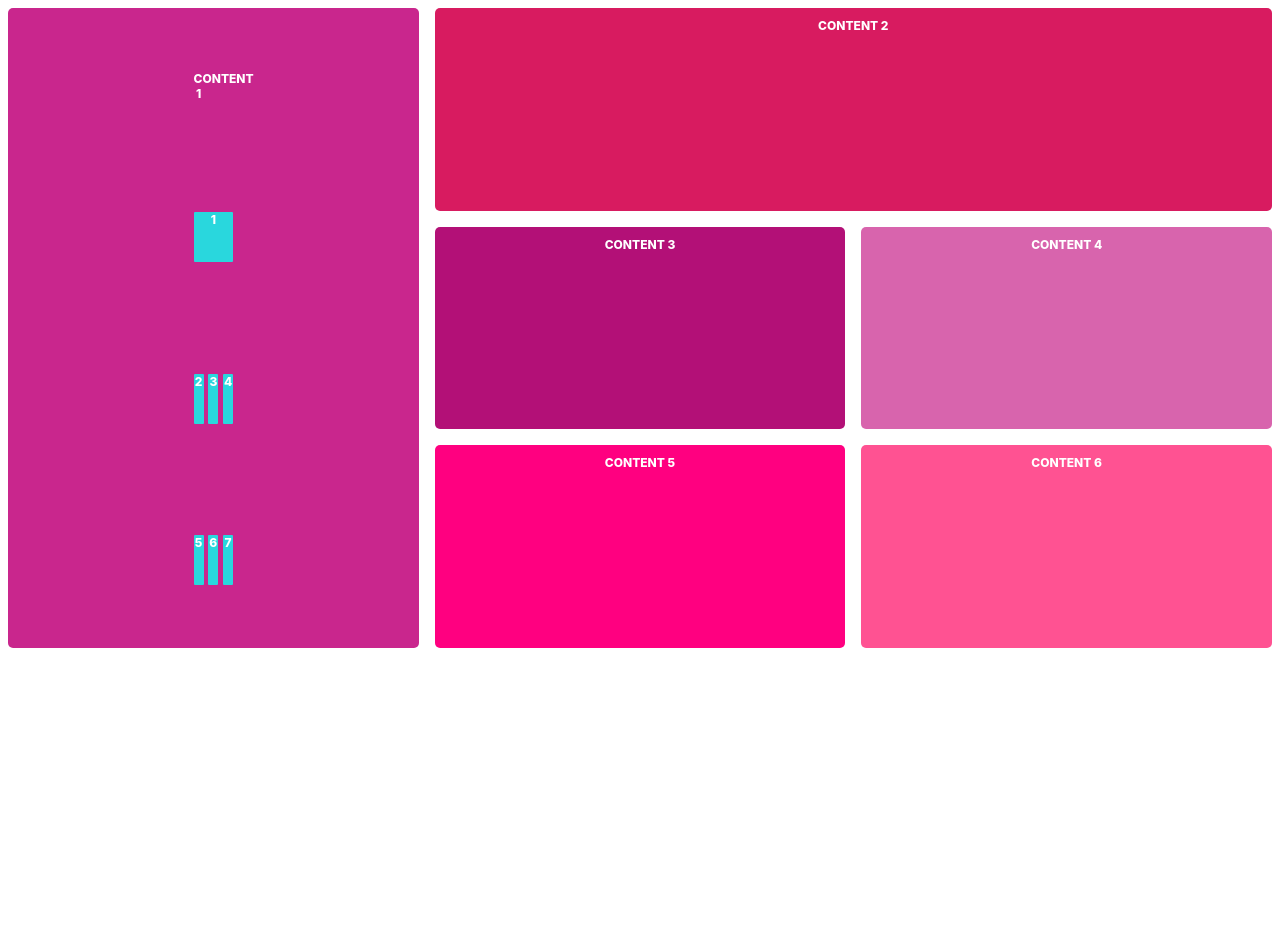
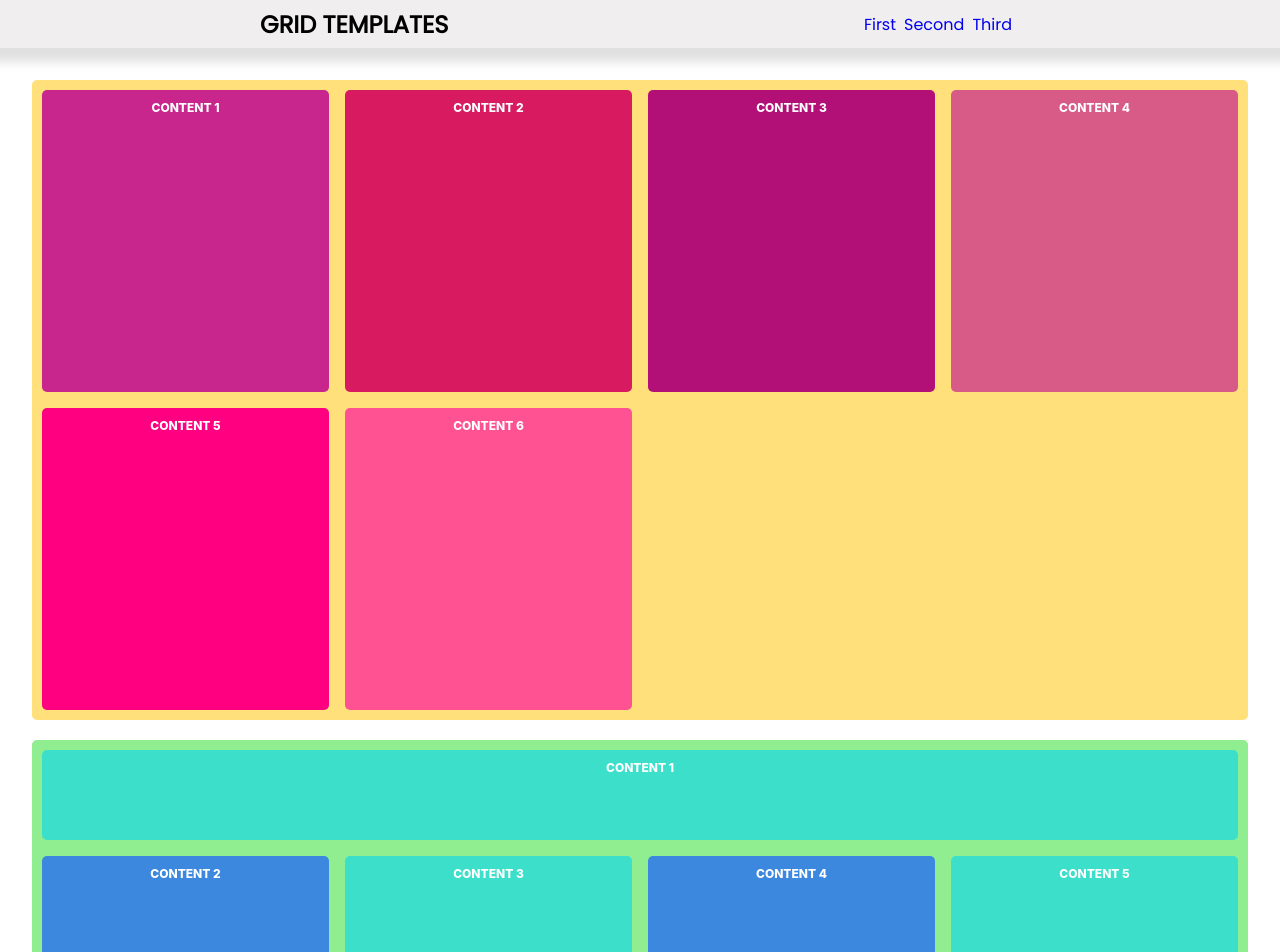
Before and after one commit to 10063987/grid, a plain HTML site: page index.html in a window 1280 px wide. Shown: the top 952 px of the page. Before the commit the page ends 800 px from the top, so only its background shows below. Drawn offline with Linux system fonts and the light colour scheme.

Commit message:
second template

```diff
--- a/index.html
+++ b/index.html
@@ -8,22 +8,31 @@
     <title>grid Crash Course</title>
 </head>
 <body>
-    <div class="container">
-        <div id="content1">
-            Content 1
-            <div id="nested1">1</div>
-            <div id="nested2">2</div>
-            <div id="nested3">3</div>
-            <div id="nested4">4</div>
-            <div id="nested5">5</div>
-            <div id="nested6">6</div>
-            <div id="nested7">7</div>
+    <nav>
+        <div class="nav-container">
+            <h2>Grid Templates</h2>
+            <ul>
+                <li><a href="./index.html">First</a></li>
+                <li><a href="./second.html">Second</a></li>
+                <li><a href="./third.html">Third</a></li>
+            </ul>
         </div>
+    </nav>
+    <div class="container-one">
+        <div id="content1">Content 1</div>
         <div id="content2">Content 2</div>
         <div id="content3">Content 3</div>
         <div id="content4">Content 4</div>
         <div id="content5">Content 5</div>
         <div id="content6">Content 6</div>
     </div>
+    <div class="container-two">
+        <div class="content-two-1">Content 1</div>
+        <div class="content-two-2">Content 2</div>
+        <div class="content-two-3">Content 3</div>
+        <div class="content-two-4">Content 4</div>
+        <div class="content-two-5">Content 5</div>
+        <div class="content-two-6">Content 6</div>
+    </div>
 </body>
 </html>
--- a/style.css
+++ b/style.css
@@ -1,85 +1,155 @@
+@import url('https://fonts.googleapis.com/css?family=Poppins:400|Raleway:400');
+
+html {font-size: 100%;} /*16px*/
 
 :root{
+    --headingFont: 'Raleway', sans-serif;
+    --bodyFont: 'Poppins', sans-serif;
+    --smallText: 0.8em;
     --radius: 5px;
     --padding: 10px;
 }
+
+
 *{
     padding: 0;
     margin: 0;
     box-sizing: border-box;
 }
 
-.container{
+a{ text-decoration: none;}
+ul{ list-style-type: none;}
+
+nav{
+    background: rgb(240, 238, 238);
+    box-shadow: 0px 4px 10px 10px #e0e0e0;
+    height: 3rem;
+    display: grid;
+    align-items: center;
+    font-family: var(--bodyFont);
+    margin-bottom: 2rem;
+}
+
+nav a{
+    margin-right: .5rem;
+}
+
+.nav-container{
+    width: 90%;
+    max-width: 760px;
+    margin: 0 auto;
+    /* background: red; */
+    display: flex;
+    justify-content: space-between;
+    align-items: center;
+}
+
+.nav-container h2{
+    text-transform: uppercase;
+    font-weight: bold;
+}
+.nav-container ul{
+    display: flex;
+
+}
+
+.container-one, .container-two{
+    border-radius: var(--radius);
+    height: 80vh;
+    font-weight: 800;
+    font-size: 12px;
+    padding: var(--padding);
+    text-align: center;
+    color: #fff;
     font-family: "Inter", sans-serif;
-    font-weight: 800;
-    color: white;
     text-transform: uppercase;
-    font-size: 12px;
-    text-align: center;
-    height: 80vh;
-    margin: .5rem;
+    width: 95%;
+}
+.container-one{
+    margin: 0 auto;
+    background: rgb(255, 224, 122);
+
+
+    /* Grid */
+    display: grid;
+
+    /* columns  */
+    /* grid-template-columns: auto auto auto; */
+    /* grid-template-columns: 100px 200px 1fr; */
+    /* If you want them to have the same size:  */
+    grid-template-columns: repeat(4, 1fr);
+
+
+    /* rows  */
+    /* grid-template-rows: 5fr 3fr;  */
+    /* grid-template-rows: repeat(3, 1fr);  */
+    grid-gap: 1rem;
+    /* grid-template-areas:
+        "content1 content2 content2"
+        "content1 content3 content4"
+        "content1 content5 content6"; */
+}
+
+.container-two{
+    background: lightgreen;
+    margin: 20px auto;
+
 
     display: grid;
-    /* grid-template-columns: auto auto auto; */
-    grid-template-columns: repeat(3, 1fr);
-    /* grid-template-rows: 5fr 3fr;  */
-    grid-template-rows: repeat(3, 1fr);
+    grid-template-columns: repeat(4, 1fr);
+    grid-template-rows: repeat(6, 1fr);
     grid-gap: 1rem;
-    grid-template-areas:
-        "content1 content2 content2"
-        "content1 content3 content4"
-        "content1 content5 content6";
 }
 
-.container > div{
+.container-two > div:nth-child(2n+1){
+    background: rgb(60, 223, 201);
+}
+
+.container-two > div:nth-child(2n){
+    background: rgb(60, 136, 223);
+}
+
+.content-two-1{
+    grid-column: 1/5;
+}
+
+.content-two-2, .content-two-3, .content-two-4, .content-two-5{
+    grid-row: 2/6;
+}
+
+.content-two-6{
+    grid-column: 1/5;
+}
+
+.container-one > div, .container-two > div{
     border-radius: var(--radius);
     padding: var(--padding);
 }
 
+
+
 #content1{
     background: #c9268d;
-    grid-area: content1;
-    display: grid;
-    grid-template-columns: repeat(3, 10px);
-    grid-template-rows: minmax(50px 80px) 60px;
-    grid-gap: .3rem;
-    justify-content: center;
-    align-items: center;
-}
-
-#content1 > div{
-    border-radius: 1px;
-}
-
-#nested1{
-    grid-column: 1/4;
-}
-
-#content1 div{
-    background: rgb(41, 215, 221);
-    width: 100%;
-    height: 50px;
+    /* grid-area: content1; */
 }
 
 #content2{
     background: #d81b60;
-    grid-area: content2;
+    /* grid-area: content2; */
 }
 #content3{
     background: #b31077;
-    grid-area: content3;
+    /* grid-area: content3; */
 }
 #content4{
     background: #c9268db6;
-    grid-area: content4;
-    /* grid-column: 3/4;
-    grid-row: 1/2; */
+    /* grid-area: content4; */
 }
 #content5{
     background: #ff0080;
-    grid-area: content5;
+    /* grid-area: content5; */
 }
 #content6{
     background: #ff5292;
-    grid-area: content6;
+    /* grid-area: content6; */
 }
```
